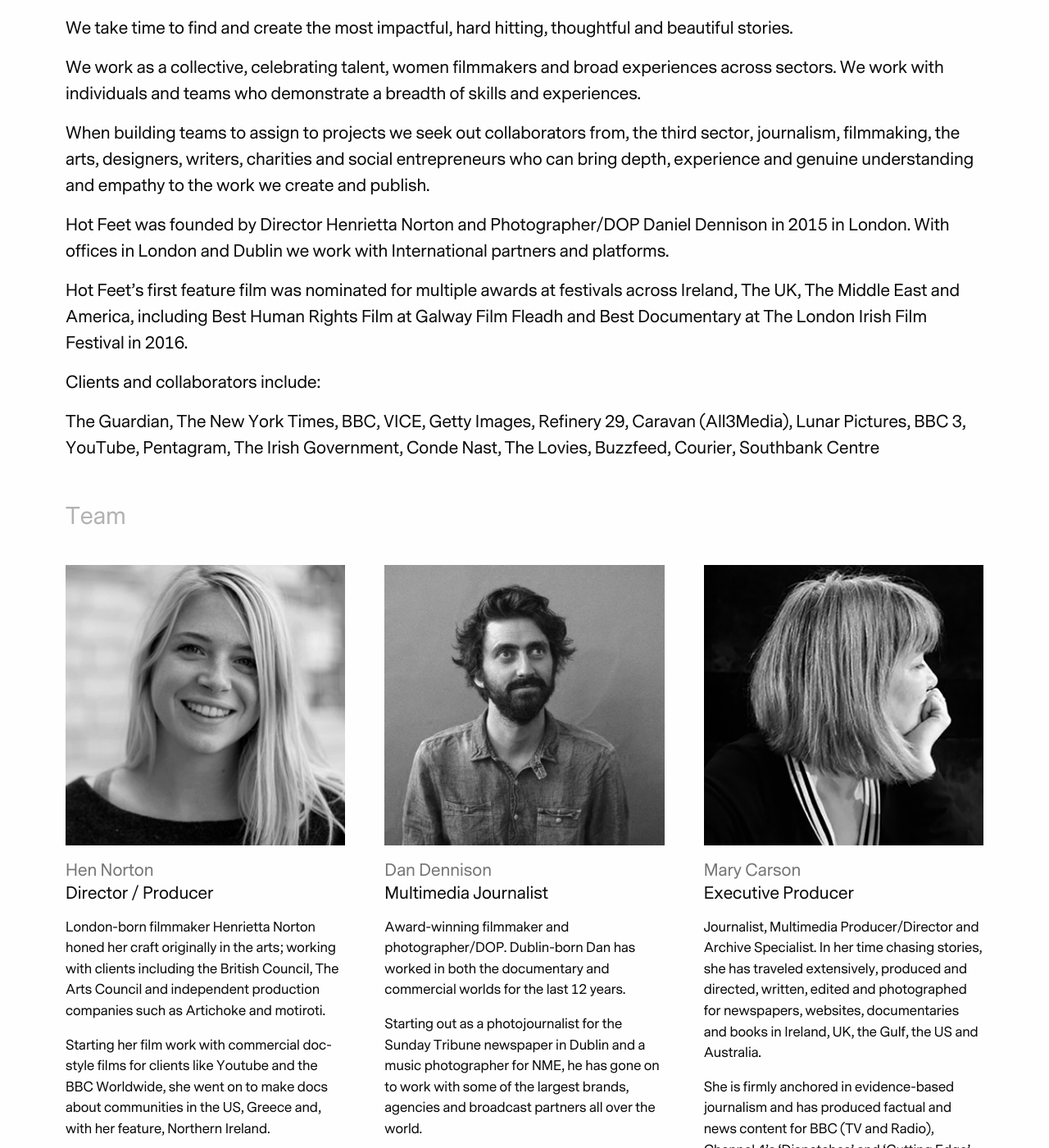
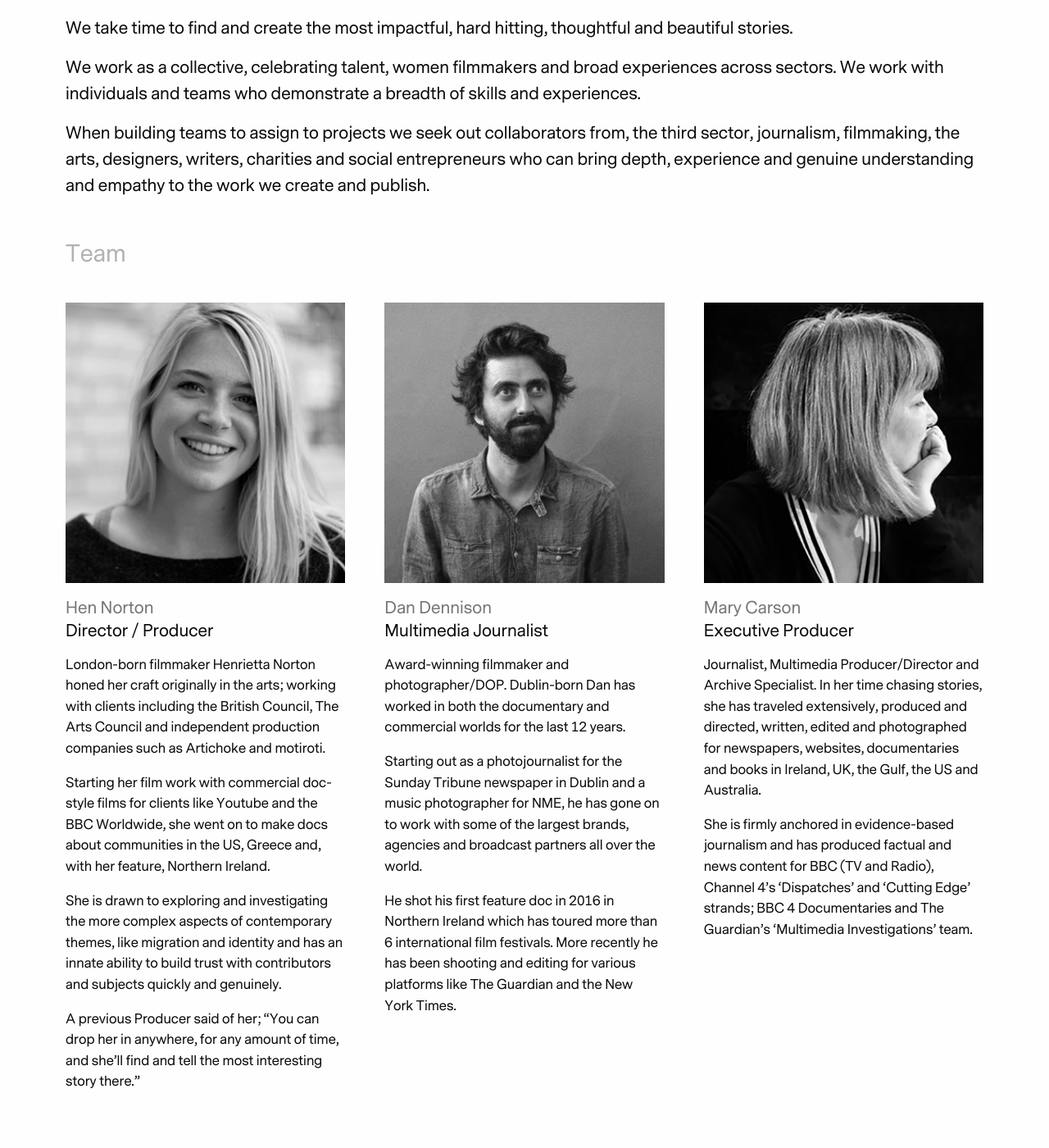
Before and after one commit to garethjohnsdesign/hotfeet.beta, a Jekyll site: the page built from about.md, in a window 1280 px wide and 1400 px high, scrolled down 276 px. Shown: the whole window at 82% size. Built offline with Jekyll 4.4.1, drawn with Linux system fonts in a browser that asks for light colours; some of the changed text lies outside the part shown.

Commit message:
Updated Page and 5 other files

```diff
--- a/_includes/blocks/excerpt.html
+++ b/_includes/blocks/excerpt.html
@@ -11,7 +11,8 @@
   <h4 class="sans-regular medium-gray">{{ project.title }}</h4>
 
   <div class="grid-x">
-  <div class="small-12 xxlarge-10 cell">
+
+  <div class="small-12 {% if page.layout == 'home' %}xxlarge-10{% endif %} cell">
     <h4>{{ project.excerpt }}</h4>
   </div>
   </div>
--- a/_layouts/about.html
+++ b/_layouts/about.html
@@ -21,7 +21,7 @@
 <h3 class="margin-bottom-1 medium-gray">Team</h3>
 <div class="grid-x grid-padding-x grid-padding-y small-up-1 medium-up-1 large-up-3">
   {% for person in page.people %}
-	<div class="cell" data-aos="fade-in">
+	<div class="cell">
     <img src="{{ person.image }}" class="margin-bottom-1" alt="{{person.name}}">
     <h5 class="secondary-color margin-bottom-0">{{person.name}}</h5>
     <h5 class="margin-bottom-1">{{person.role}}</h5>
@@ -30,3 +30,18 @@
 	{% endfor %}
 </div>
 </section>
+
+<!-- Clients -->
+{% if page.clients %}
+<section class="grid-container">
+  <div class="grid-x grid-padding-x grid-padding-y align-center">
+    <div class="small-12 cell padding-bottom-3">
+      <h3 class="margin-bottom-2 medium-gray">Clients + Collaborators</h3>
+      <div class="h5">
+      {{ page.clients }}
+      </div>
+    </div>
+  </div>
+</section>
+{% endif %}
+<!-- End Clients -->
--- a/_work/inside-and-abandoned-airport.markdown
+++ b/_work/inside-and-abandoned-airport.markdown
@@ -13,5 +13,3 @@
 - 68min feature film
 layout: page
 ---
-
-Asylum seekers live inside the arrivals terminal of a decaying airport in Greece
--- a/_work/the-52-percent.markdown
+++ b/_work/the-52-percent.markdown
@@ -5,6 +5,7 @@
 excerpt: We travelled around the country to meet a selection of the majority of British
   citizens who voted to leave the European Union
 image: "/uploads/the-52-percent-feature.jpg"
+client: The Guardian
 video: https://vimeo.com/149032266
 discipline: Film
 format:
--- a/about.md
+++ b/about.md
@@ -46,11 +49,3 @@
 We work as a collective, celebrating talent, women filmmakers and broad experiences across sectors. We work with individuals and teams who demonstrate a breadth of skills and experiences.
 
 When building teams to assign to projects we seek out collaborators from, the third sector, journalism, filmmaking, the arts, designers, writers, charities and social entrepreneurs who can bring depth, experience and genuine understanding and empathy to the work we create and publish.
-
-Hot Feet was founded by Director Henrietta Norton and Photographer/DOP Daniel Dennison in 2015 in London. With offices in London and Dublin we work with International partners and platforms.
-
-Hot Feet's first feature film was nominated for multiple awards at festivals across Ireland, The UK, The Middle East and America, including Best Human Rights Film at Galway Film Fleadh and Best Documentary at The London Irish Film Festival in 2016.
-
-Clients and collaborators include:
-
-The Guardian, The New York Times, BBC, VICE, Getty Images, Refinery 29, Caravan (All3Media), Lunar Pictures, BBC 3, YouTube, Pentagram, The Irish Government, Conde Nast, The Lovies, Buzzfeed, Courier, Southbank Centre
```
Also changed, not shown: other parts of about.md (+3 -0 lines), _layouts/page.html (+17 -14 lines).
